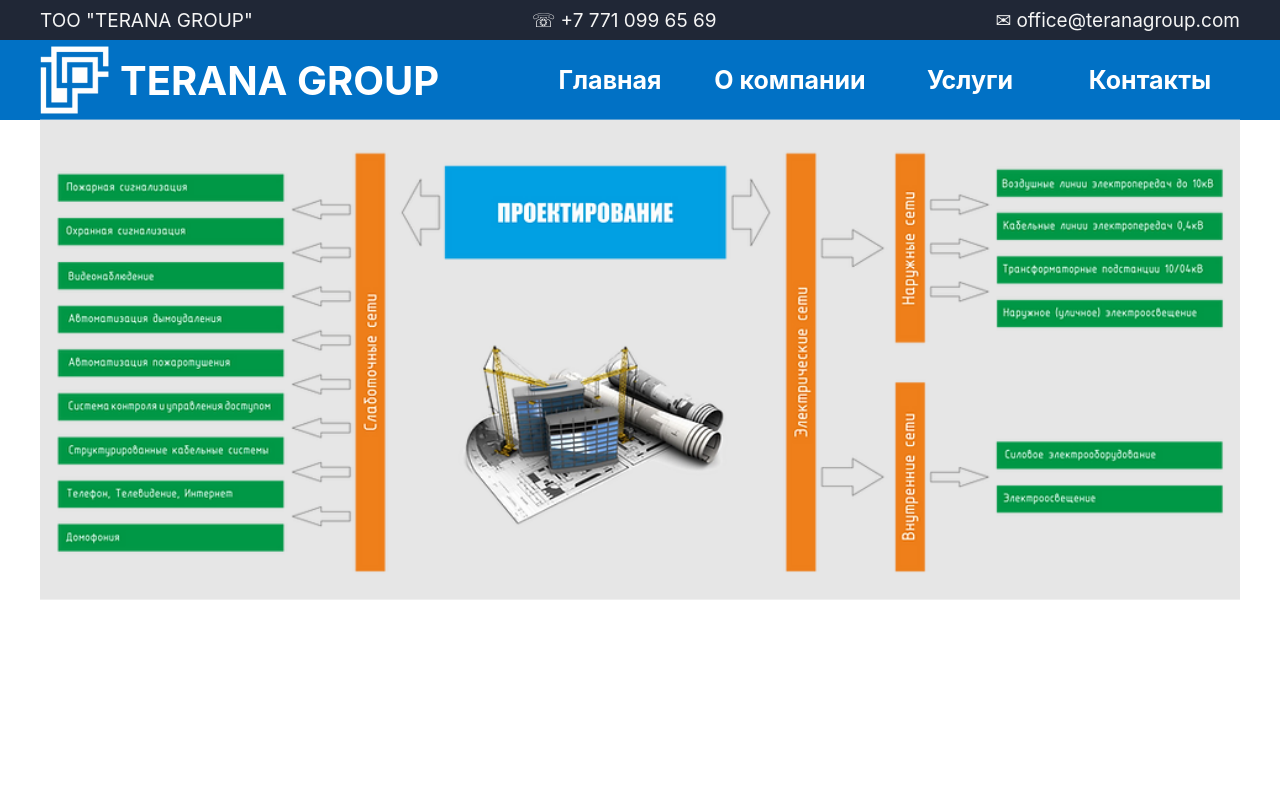
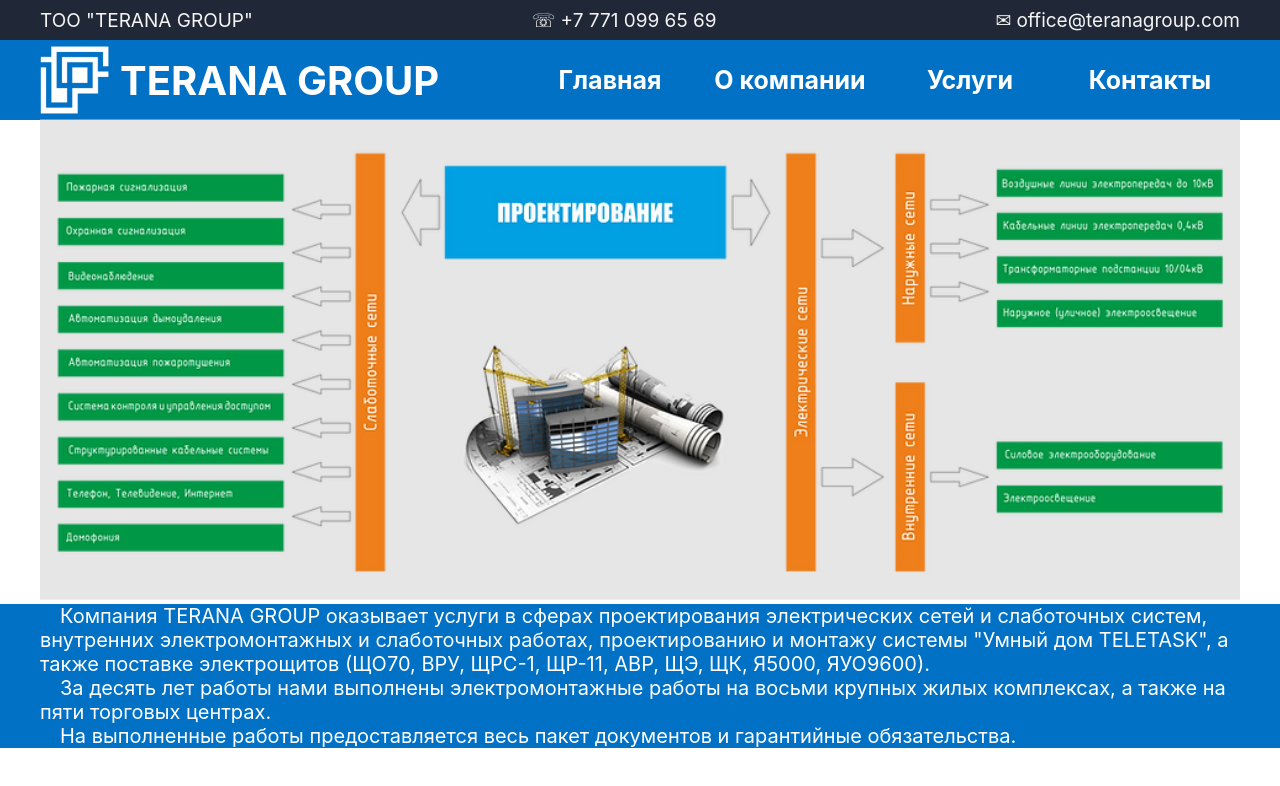
Before and after one commit to Normanar/terana_group, a React (Create React App) app: page / in a window 1280 px wide. Shown: the top 786 px of the page. Built offline with nearby package versions, Linux system fonts and the light colour scheme; some icons are missing.

Commit message:
add text in AboutCompany

```diff
--- /dev/null
+++ b/src/components/Main/AboutCompany.module.css
@@ -0,0 +1,10 @@
+.container {
+    background-color: #0171C5;
+}
+.text_block{
+    width: 1200px;
+    margin: 0 auto;
+    color: white;
+    text-indent: 20px;
+    font-size: 20px;
+}
--- a/src/components/Main/AboutCompany.tsx
+++ b/src/components/Main/AboutCompany.tsx
@@ -1,8 +1,24 @@
 import React from "react";
+import s from "./AboutCompany.module.css"
 
-export function AboutCompany () {
+export function AboutCompany() {
     return (
-        <>
-        </>
+        <div className={s.container}>
+            <div className={s.text_block}>
+                <div>
+                    Компания TERANA GROUP оказывает услуги в сферах проектирования электрических сетей и слаботочных систем,
+                    внутренних электромонтажных и слаботочных работах, проектированию и монтажу системы "Умный дом
+                    TELETASK", а также поставке электрощитов (ЩО70, ВРУ, ЩРС-1, ЩР-11, АВР, ЩЭ, ЩК, Я5000, ЯУО9600).
+                </div>
+                <div>
+                    За десять лет работы нами выполнены электромонтажные работы на восьми крупных жилых комплексах, а также на
+                    пяти торговых центрах.
+                </div>
+                <div>
+                    На выполненные работы предоставляется весь пакет документов и гарантийные обязательства.
+                </div>
+
+            </div>
+        </div>
     )
 }
--- a/src/components/Main/Main.tsx
+++ b/src/components/Main/Main.tsx
@@ -1,11 +1,12 @@
 import React from "react";
 import {MyGallery} from "../MyGallery/MyGallery";
+import {AboutCompany} from "./AboutCompany";
 
 export function Main () {
     return (
         <>
             <MyGallery/>
-
+            <AboutCompany/>
         </>
     )
 }
```
